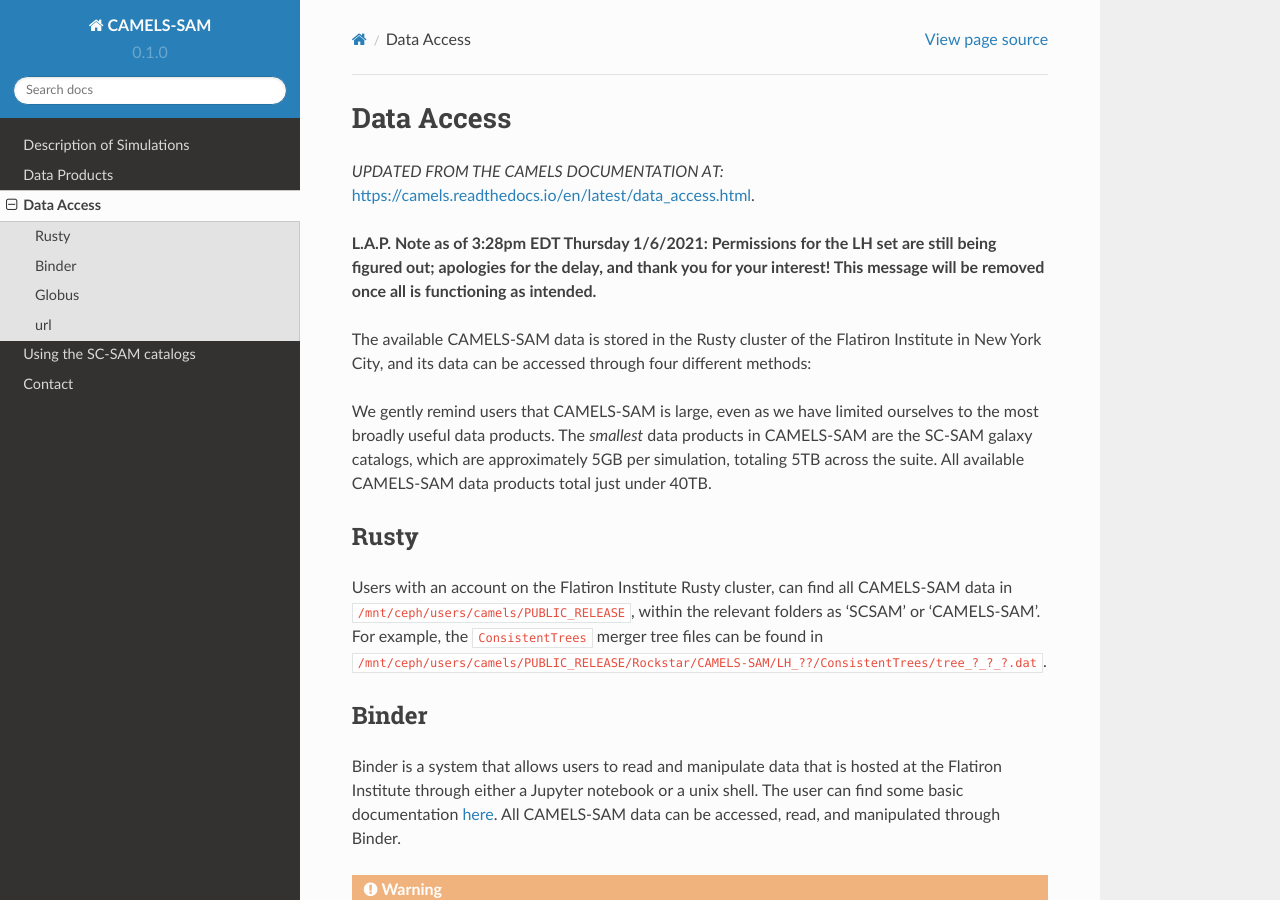
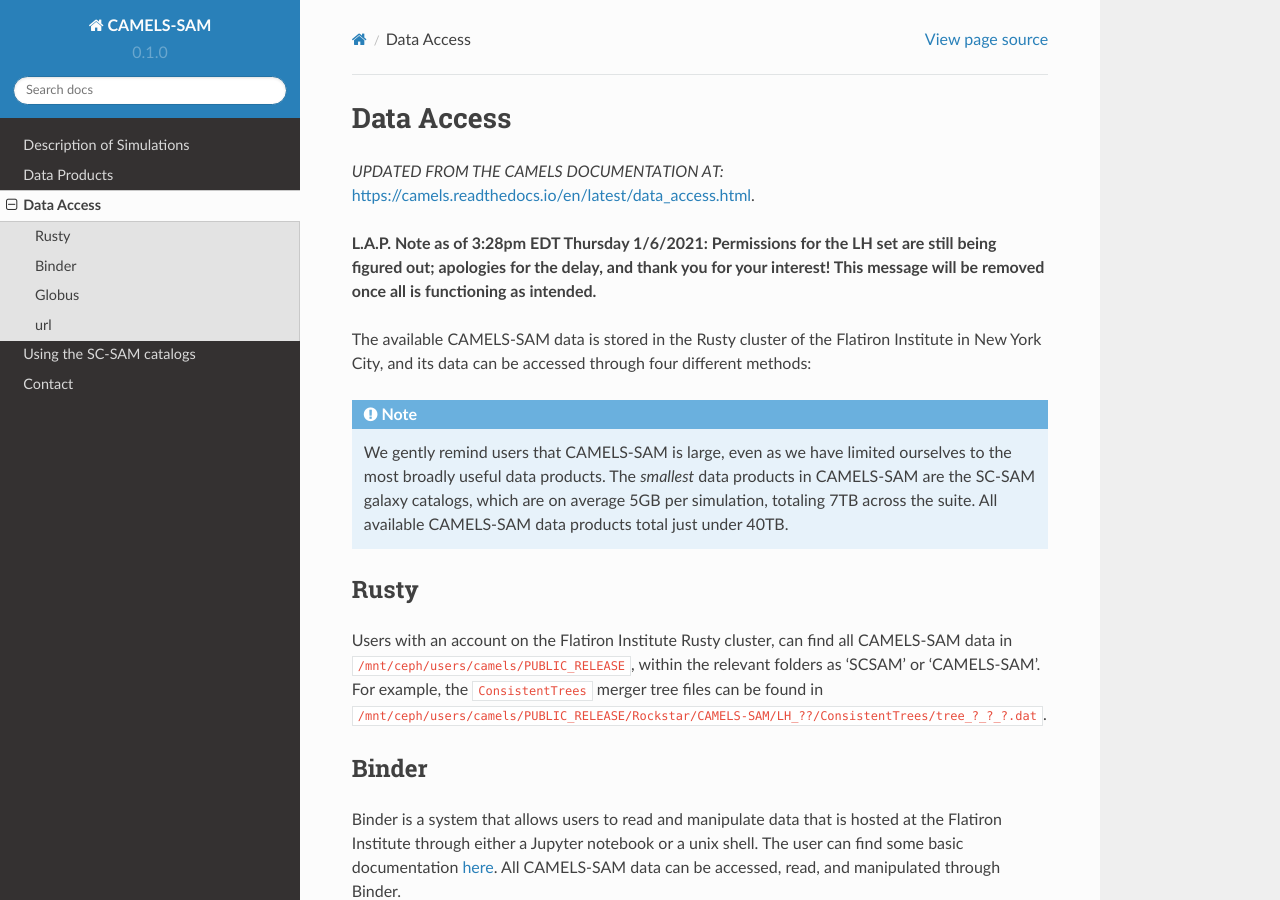
Before and after one commit to laperezNYC/CAMELS-SAM, a Sphinx documentation site: the page built from docs/source/access.rst, in a window 1280 px wide and 900 px high. Built offline with Sphinx 7.4.7 and the Read the Docs theme 2.0.0, drawn with Linux system fonts in a browser that asks for light colours.

Commit message:
Update access.rst

```diff
--- a/docs/source/access.rst
+++ b/docs/source/access.rst
@@ -8,9 +8,8 @@ Data Access
 
 The available CAMELS-SAM data is stored in the Rusty cluster of the Flatiron Institute in New York City, and its data can be accessed through four different methods:
 
-.. warning::
-
-We gently remind users that CAMELS-SAM is large, even as we have limited ourselves to the most broadly useful data products. The *smallest* data products in CAMELS-SAM are the SC-SAM galaxy catalogs, which are approximately 5GB per simulation, totaling 5TB across the suite. All available CAMELS-SAM data products total just under 40TB.
+.. note::
+   We gently remind users that CAMELS-SAM is large, even as we have limited ourselves to the most broadly useful data products. The *smallest* data products in CAMELS-SAM are the SC-SAM galaxy catalogs, which are on average 5GB per simulation, totaling 7TB across the suite. All available CAMELS-SAM data products total just under 40TB.
 
 Rusty
 ~~~~~
```
